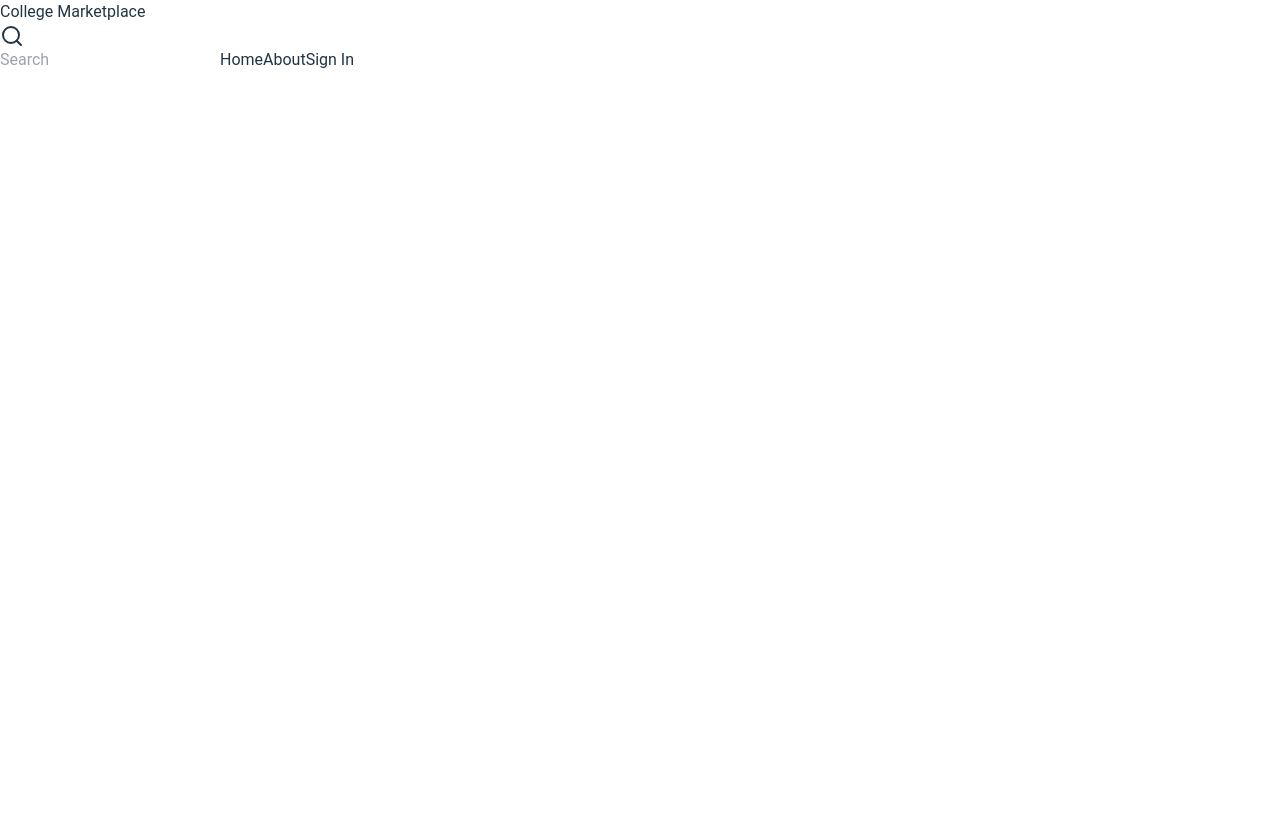
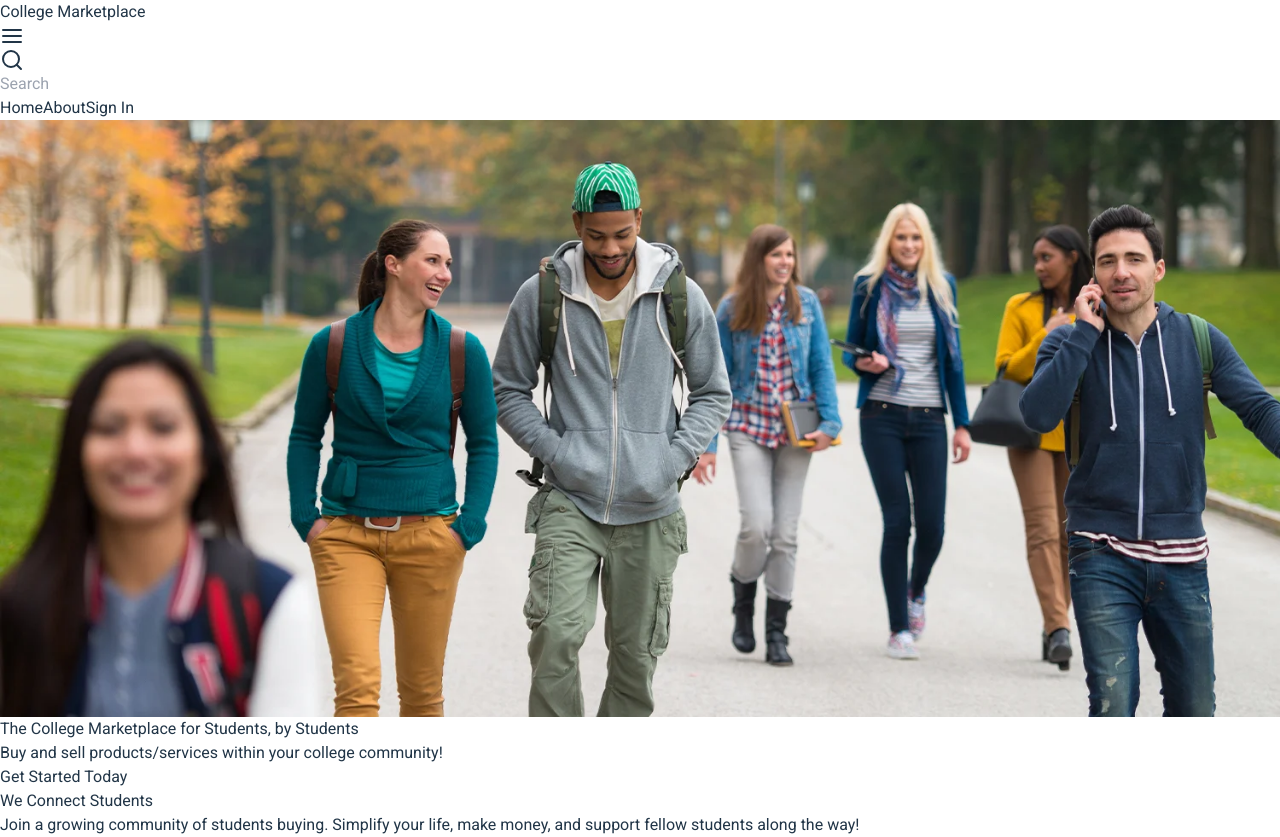
Before and after one commit to dcmbrz/ecommerce-app, a React (Vite) app in the folder frontend/: page / in a window 1280 px wide. Before the commit the page ends 800 px from the top, so only its background shows below. Built offline with nearby package versions, Linux system fonts and the light colour scheme.

Commit message:
Began working on Home section

```diff
--- a/frontend/src/App.jsx
+++ b/frontend/src/App.jsx
@@ -8,7 +8,7 @@ import SignUp from "./pages/SignUp.jsx"
 function App() {
 
   return (
-      <div className={"container relative mx-auto"}>
+      <div className={""}>
         <Navbar/>
           <Routes>
               <Route path={'/'} element={<Home/>}/>
--- a/frontend/src/components/Navbar.jsx
+++ b/frontend/src/components/Navbar.jsx
@@ -1,25 +1,36 @@
 import React from 'react'
-import {FontAwesomeIcon} from "@fortawesome/react-fontawesome";
-import { Heart, Search, CircleUserRound, ShoppingCart} from "lucide-react";
+import { Heart, Search, CircleUserRound, ShoppingCart, AlignJustify} from "lucide-react";
 import {Link, useLocation} from "react-router-dom";
 function Navbar() {
     const location = useLocation();
     return (
-        <div className={"flex justify-between items-center py-3"}>
+        <div className={"flex justify-between items-center px-5 py-3 border-b"}>
+
+            <div className={"flex gap-3 items-center"}>
                 <div className={"bg-gray-400 w-10 h-10 rounded-lg"}></div>
                 <h1 className={"font-medium text-lg"}>College Marketplace</h1>
+
+            </div>
+
+            <div className={"flex items-center gap-5"}>
+                <AlignJustify/>
                 <span className="relative flex items-center">
                     <Search className="absolute left-3" />
                     <input
                         placeholder="Search"
-      className="pl-10 border-2 border-gray-300 rounded-full w-full py-2 w-[700px]"
+                        className="pl-10 border-2 border-gray-300 rounded-full w-full py-2 lg:w-[620px]"
                     />
                 </span>
+            </div>
+
+            <div className={"flex gap-14"}>
                 {location.pathname == "/" ? (<Link to={"/"}>Home</Link>): (<Heart/>)}
                 {location.pathname == "/" ? (<Link to={"/about"}>About</Link>): (<CircleUserRound/>)}
                 {location.pathname == "/" ? (<Link to={"/sign-in"}>Sign In</Link>): (<ShoppingCart/>)}
             </div>
+
+        </div>
     )
 }
 
-export default Navbar
+export default Navbar;
--- a/frontend/src/index.css
+++ b/frontend/src/index.css
@@ -1,7 +1,6 @@
-@tailwind base;
+@import url('https://fonts.googleapis.com/css2?family=Montserrat:ital,wght@0,100..900;1,100..900&family=Roboto:ital,wght@0,100;0,300;0,400;0,500;0,700;0,900;1,100;1,300;1,400;1,500;1,700;1,900&display=swap');@tailwind base;
 @tailwind components;
 @tailwind utilities;
-@import url('https://fonts.googleapis.com/css2?family=Roboto:wght@400;500;700&display=swap');
 
 :root {
   font-family: 'Roboto', system-ui, Avenir, Helvetica, Arial, sans-serif;
--- /dev/null
+++ b/frontend/src/pages/HomeSection/ConnectStudents.jsx
@@ -0,0 +1,15 @@
+import React from "react";
+
+function ConnectStudents() {
+    return (
+        <div className={"flex flex-col items-center justify-center text-center py-32 gap-5"}>
+            <h1 className={"text-4xl font-semibold"}>We Connect Students</h1>
+            <h2 className={"font-light max-w-3xl"}>Join a growing community of students buying. Simplify your life, make money, and support fellow students along the way!</h2>
+            <div>
+                <div></div>
+            </div>
+        </div>
+    )
+}
+
+export default ConnectStudents
--- a/frontend/src/pages/HomeSection/Hero.jsx
+++ b/frontend/src/pages/HomeSection/Hero.jsx
@@ -0,0 +1,30 @@
+import React from "react";
+import collegeStudentImage from '../../assets/college_students.webp';
+function Hero() {
+
+    return (
+        <div className="relative rounded-3xl">
+            {/* Image */}
+            <img
+                src={collegeStudentImage}
+                alt="College Students"
+                className="rounded-3xl w-full h-96 object-cover"
+            />
+
+            {/* Text Overlay */}
+            <div className="absolute inset-0 flex flex-col p-10 justify-center gap-5 max-w-xl">
+                <h1 className="text-5xl text-white font-bold">
+                    The College Marketplace for Students, by Students
+                </h1>
+                <p className="text-white font-light">
+                    Buy and sell products/services within your college community!
+                </p>
+                <p className="text-white font-medium bg-black max-w-fit px-5 py-3 rounded-lg cursor-pointer">
+                    Get Started Today
+                </p>
+            </div>
+        </div>
+    )
+}
+
+export default Hero
--- a/frontend/src/pages/HomeSection/Home.jsx
+++ b/frontend/src/pages/HomeSection/Home.jsx
@@ -1,9 +1,12 @@
 import React from "react";
+import Hero from "./Hero.jsx";
+import ConnectStudents from "./ConnectStudents.jsx";
 
 function Home() {
-
     return (
-        <div>
+        <div className={"py-16 container relative max-w-6xl mx-auto"}>
+            <Hero/>
+            <ConnectStudents/>
         </div>
     )
 }
```
Lines whose indentation alone changed are shown as unchanged.
